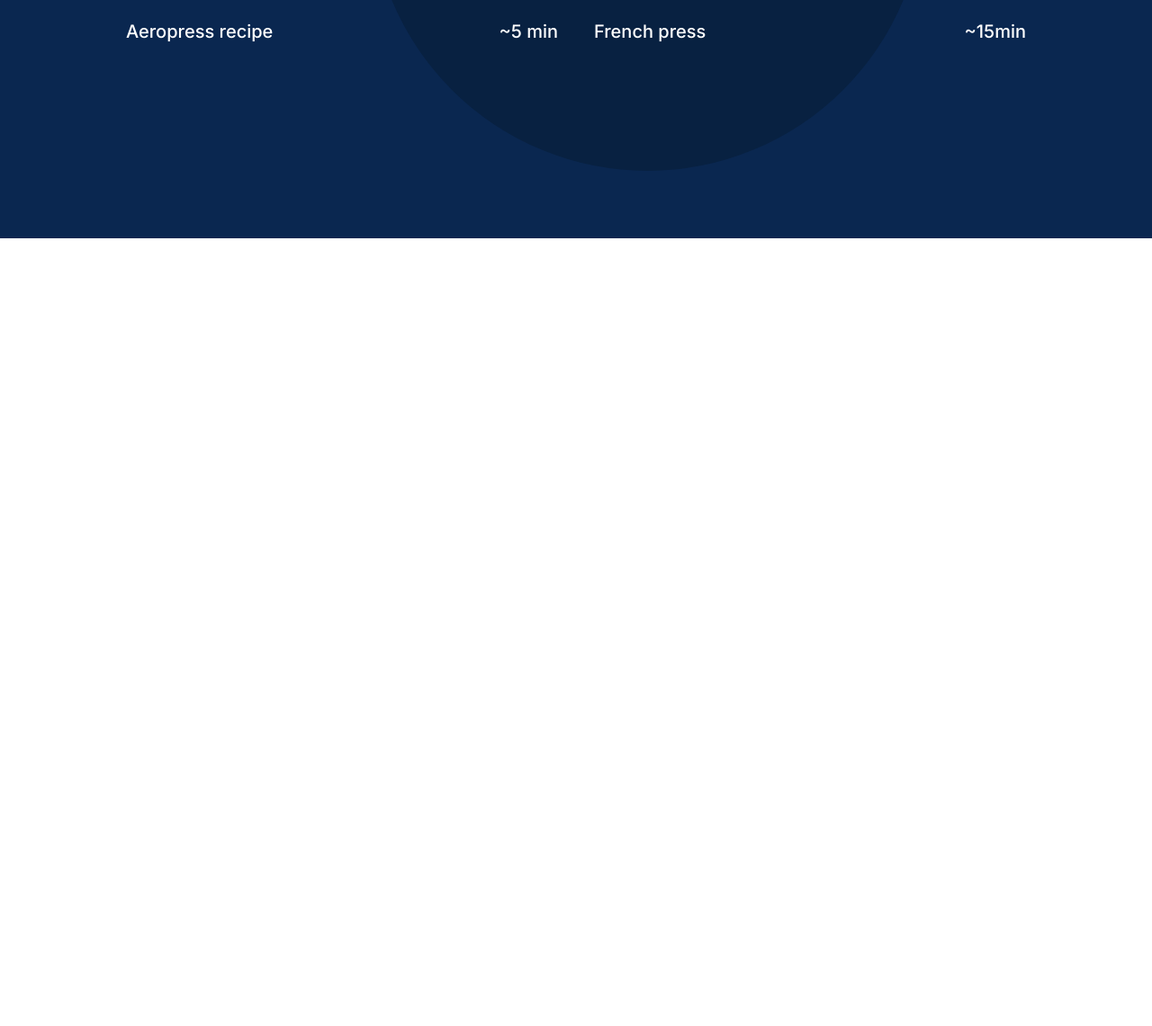
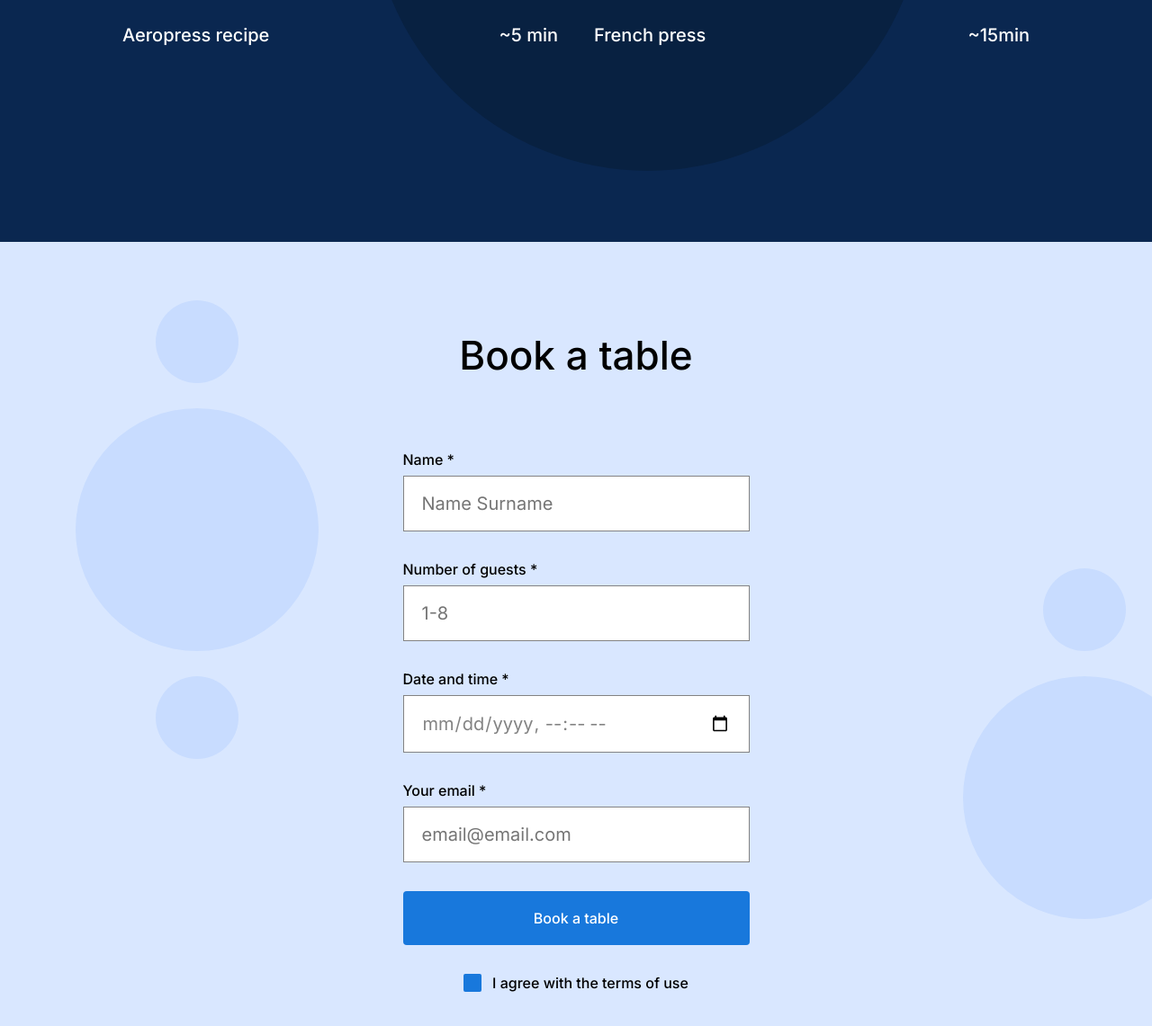
Before and after one commit to tylub001/se_project_coffeeshop, a plain HTML site: page index.html in a window 1280 px wide. Shown: the part 1467-2608 px from the top of the page at 90% size. Before the commit the page ends 1732 px from the top, so only its background shows below. Drawn offline with Linux system fonts and the light colour scheme.

Commit message:
update project 2 stage 3

```diff
--- a/index.html
+++ b/index.html
@@ -79,7 +79,6 @@
                 class="recipes__iframe"
                 src="https://www.youtube.com/embed/j6VlT_jUVPc?si=t78JwtEFTCH3PZD-"
                 title="YouTube video player"
-                frameborder="0"
                 allow="accelerometer; autoplay; clipboard-write; encrypted-media; gyroscope; picture-in-picture; web-share"
                 referrerpolicy="strict-origin-when-cross-origin"
                 allowfullscreen
@@ -93,7 +92,6 @@
                 class="recipes__iframe"
                 src="https://www.youtube.com/embed/st571DYYTR8?si=PEgNX_P6duiM0uEi"
                 title="YouTube video player"
-                frameborder="0"
                 allow="accelerometer; autoplay; clipboard-write; encrypted-media; gyroscope; picture-in-picture; web-share"
                 referrerpolicy="strict-origin-when-cross-origin"
                 allowfullscreen
@@ -104,7 +102,59 @@
             </li>
           </ul>
         </section>
-        <section id="reservation" class="reservation"></section>
+        <section id="reservation" class="reservation">
+          <h2 class="reservation__title">Book a table</h2>
+          <form class="reservation__form form">
+            <fieldset class="form__fieldset">
+              <label for="name-input" class="form__label">
+                Name *
+                <input
+                  class="form__input"
+                  required
+                  type="text"
+                  placeholder="Name Surname"
+                  id="name-input"
+                />
+              </label>
+              <label for="number-input" class="form__label">
+                Number of guests *
+                <input
+                  class="form__input"
+                  required
+                  type="number"
+                  min="1"
+                  max="8"
+                  placeholder="1-8"
+                  id="number-input"
+                />
+              </label>
+              <label for="date-and-time-input" class="form__label">
+                Date and time *
+                <input
+                  class="form__input"
+                  required
+                  type="datetime-local"
+                  id="date-and-time-input"
+                />
+              </label>
+              <label for="email-input" class="form__label">
+                Your email *
+                <input
+                  class="form__input"
+                  required
+                  type="email"
+                  placeholder="email@email.com"
+                  id="email-input"
+                />
+              </label>
+            </fieldset>
+            <button class="form__button">Book a table</button>
+            <label for="checkbox" class="form__label form__label_type_checkbox">
+              <input class="form__checkbox" type="checkbox" />
+              I agree with the terms of use
+            </label>
+          </form>
+        </section>
         <section id="menu" class="menu"></section>
         <section id="about" class="about"></section>
       </main>
--- a/pages/index.css
+++ b/pages/index.css
@@ -136,3 +136,91 @@
   margin: 0;
   margin-top: 24px;
 }
+
+.reservation {
+  background-color: #d9e7ff;
+  background-image: url(../images/se_project_2_files/background_reservation.svg);
+  padding: 100px 0 120px;
+}
+
+.reservation__title {
+  margin: 0 0 80px;
+  text-align: center;
+  font-weight: 500;
+  font-size: 44px;
+  line-height: 52px;
+}
+
+.form {
+  max-width: 385px;
+}
+
+.reservation__form {
+  margin: 0 auto;
+}
+
+.form__fieldset {
+  margin: 0;
+  padding: 0;
+  border: none;
+}
+
+.form__label {
+  font-weight: 500;
+}
+
+.form__input {
+  display: block;
+  width: 100%;
+  padding: 15px 20px;
+  box-sizing: border-box;
+  margin: 8px 0 32px;
+  border: 1px solid #838383;
+  font-size: 20px;
+  line-height: 30px;
+  color: #838383;
+}
+
+.form__button {
+  width: 100%;
+  border: none;
+  padding: 20px 0;
+  border-radius: 4px;
+  background-color: #1878dc;
+  margin-bottom: 32px;
+  font-weight: 500;
+  line-height: 20px;
+  color: #ffffff;
+  transition: background-color 0.3s ease;
+  cursor: pointer;
+}
+
+.form__button:hover {
+  background-color: #3f96f3;
+}
+
+.form__checkbox {
+  border-radius: 2px;
+  width: 20px;
+  height: 20px;
+}
+
+.form__label_type_checkbox {
+  display: flex;
+  gap: 12px;
+  justify-content: center;
+}
+
+input[type="checkbox"] {
+  background-color: #1878dc;
+  width: 20px;
+  height: 20px;
+  appearance: none;
+  cursor: pointer;
+}
+
+input[type="checkbox"]:checked {
+  background-image: url(../images/se_project_2_files/check.svg);
+  background-position: center;
+  background-repeat: no-repeat;
+}
```
Also changed, not shown: 1 other file.
